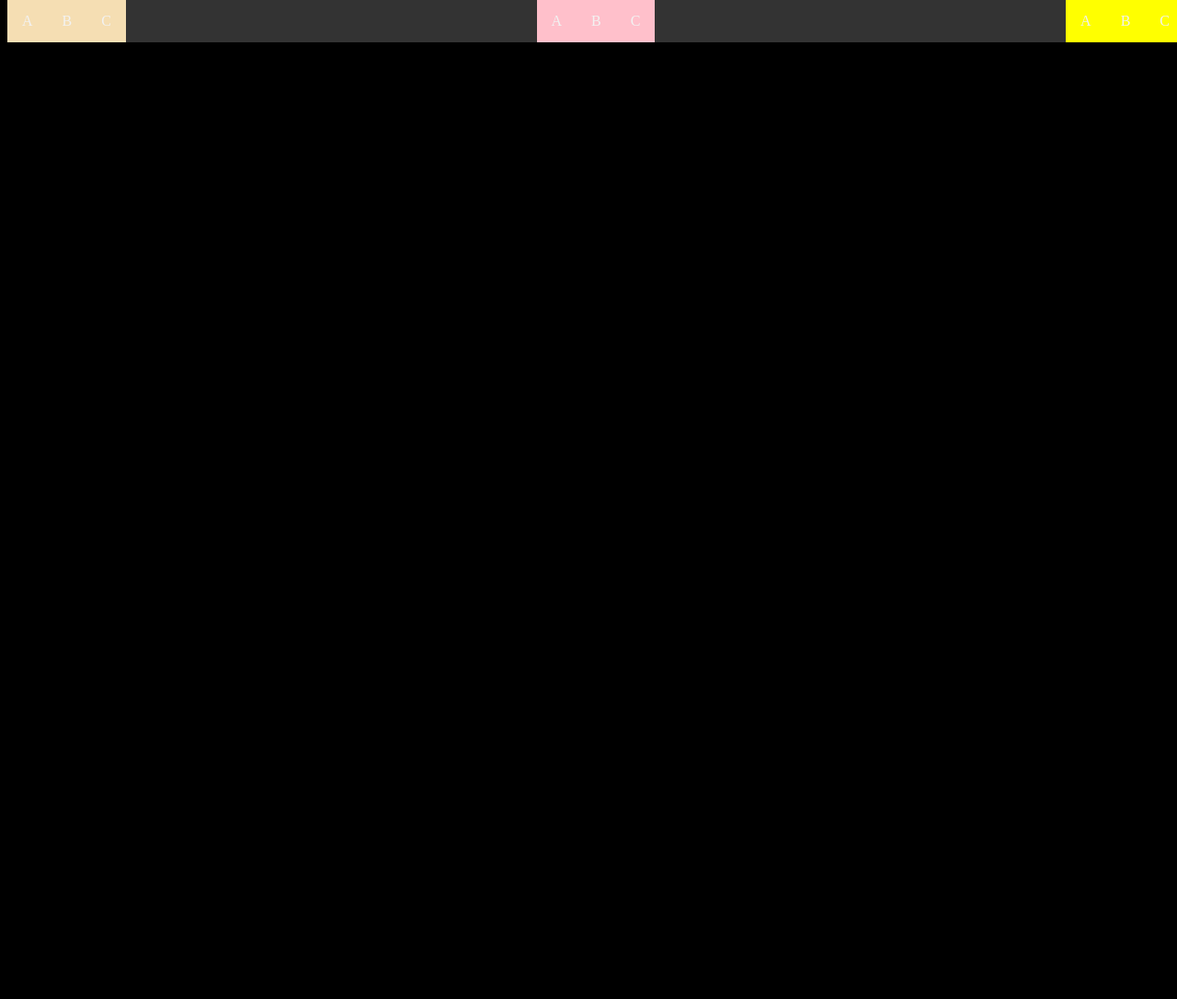
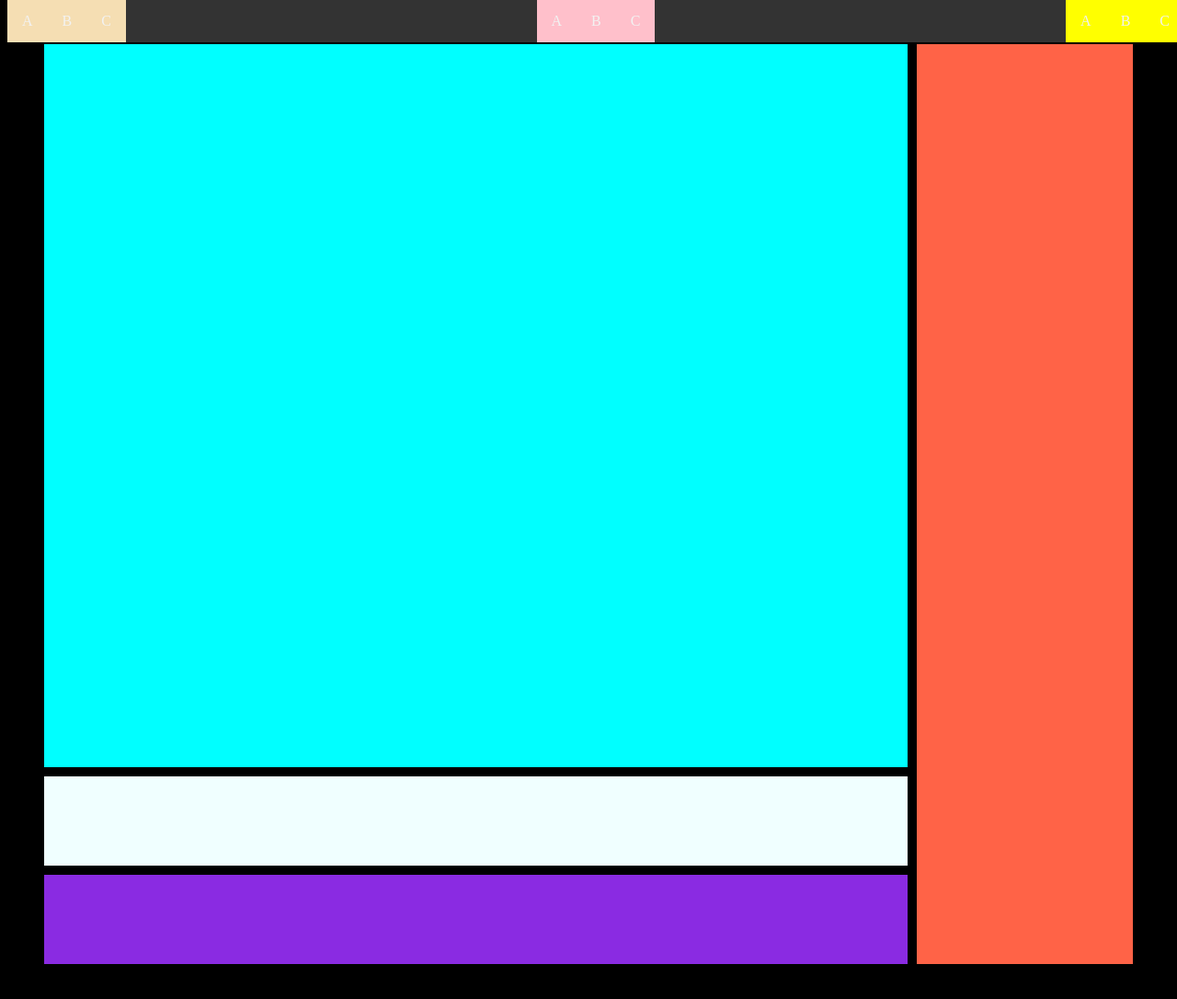
Before and after one commit to gabrielyea/Youtube-clone, a plain HTML site: page index.html in a window 1280 px wide. Shown: the whole page at 92% size. Before the commit the page ends 800 px from the top, so only its background shows below. Drawn offline with Linux system fonts and the light colour scheme.

Commit message:
add more video classes for info and video stats, fixed grid template area

```diff
--- a/index.html
+++ b/index.html
@@ -29,11 +29,10 @@
         </div>
     </div>
     <div class="main-container">
-        <div class="video-container">
-            <div class="video-content"></div>
-            <div class="video-stats"></div>
-            <div class="video-info"></div>
-        </div>
+        <div class="video-container"></div>
+        <div class="video-stats"></div>
+        <div class="video-info"></div>
+
         <div class="recomendation-container">
             <div class="recomendation-content"></div>
             <div class="recomendation-content"></div>
--- a/style.css
+++ b/style.css
@@ -34,11 +34,42 @@
 }
 
 .main-container{
+    min-height: 1000px;
+    padding:40px;
     display: grid;
-    grid-template-columns: 2fr, 1fr;
-    grid-template-rows: 1fr;
+    gap: 10px;
+    grid-template-columns: 4fr 1fr ;
+    grid-template-rows: 4fr 4fr 1fr 1fr;
+    grid-template-areas:
+        "video recomendation"
+        "video recomendation"
+        "stats recomendation"
+        "info  recomendation"
 
 }
+
+.video-container{
+    background-color: aqua;
+    grid-area: video;
+
+}
+
+.video-stats{
+    background-color:azure;
+    grid-area: stats;
+}
+
+.video-info{
+    background-color: blueviolet;
+    grid-area: info;
+}
+
+.recomendation-container{
+    background-color: tomato;
+    grid-area: recomendation;
+
+}
+
  body{
      background-color: black;
  }
```
